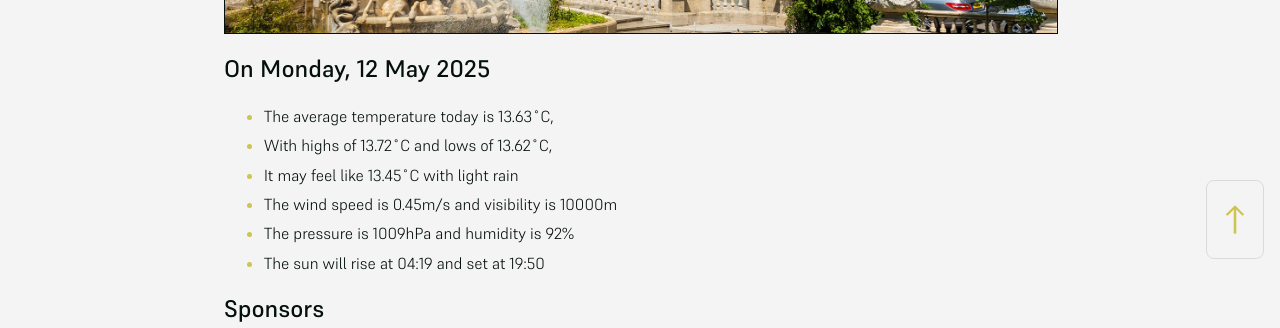
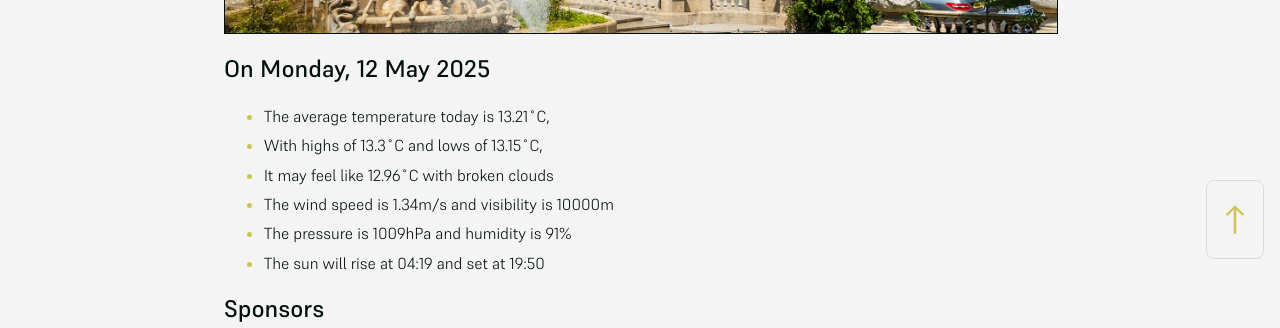
Before and after one commit to mat-0/cheltenham-open-data, a Jekyll site: the page built from index.md, in a window 1280 px wide. Shown: the part 625-953 px from the top of the page. Built offline with Jekyll 4.4.1, drawn with Linux system fonts in a browser that asks for light colours.

Commit message:
Updated 2025-05-12 03:18:32

```diff
--- a/index.md
+++ b/index.md
@@ -10,11 +10,11 @@ seo: Menu
 <!-- weather_marker starts -->
 ## On Monday, 12 May 2025
 
-- The average temperature today is 13.63˚C,
-- With highs of 13.72˚C and lows of 13.62˚C,
-- It may feel like 13.45˚C with light rain
-- The wind speed is 0.45m/s and visibility is 10000m
-- The pressure is 1009hPa and humidity is 92%
+- The average temperature today is 13.21˚C,
+- With highs of 13.3˚C and lows of 13.15˚C,
+- It may feel like 12.96˚C with broken clouds
+- The wind speed is 1.34m/s and visibility is 10000m
+- The pressure is 1009hPa and humidity is 91%
 - The sun will rise at 04:19 and set at 19:50
 
 <!-- weather_marker ends -->
```
Also changed, not shown: _data/flood.json (+5 -69 lines), _pages/fix-my-street.md (+1 -1 lines), _pages/news.md (+4 -4 lines).
